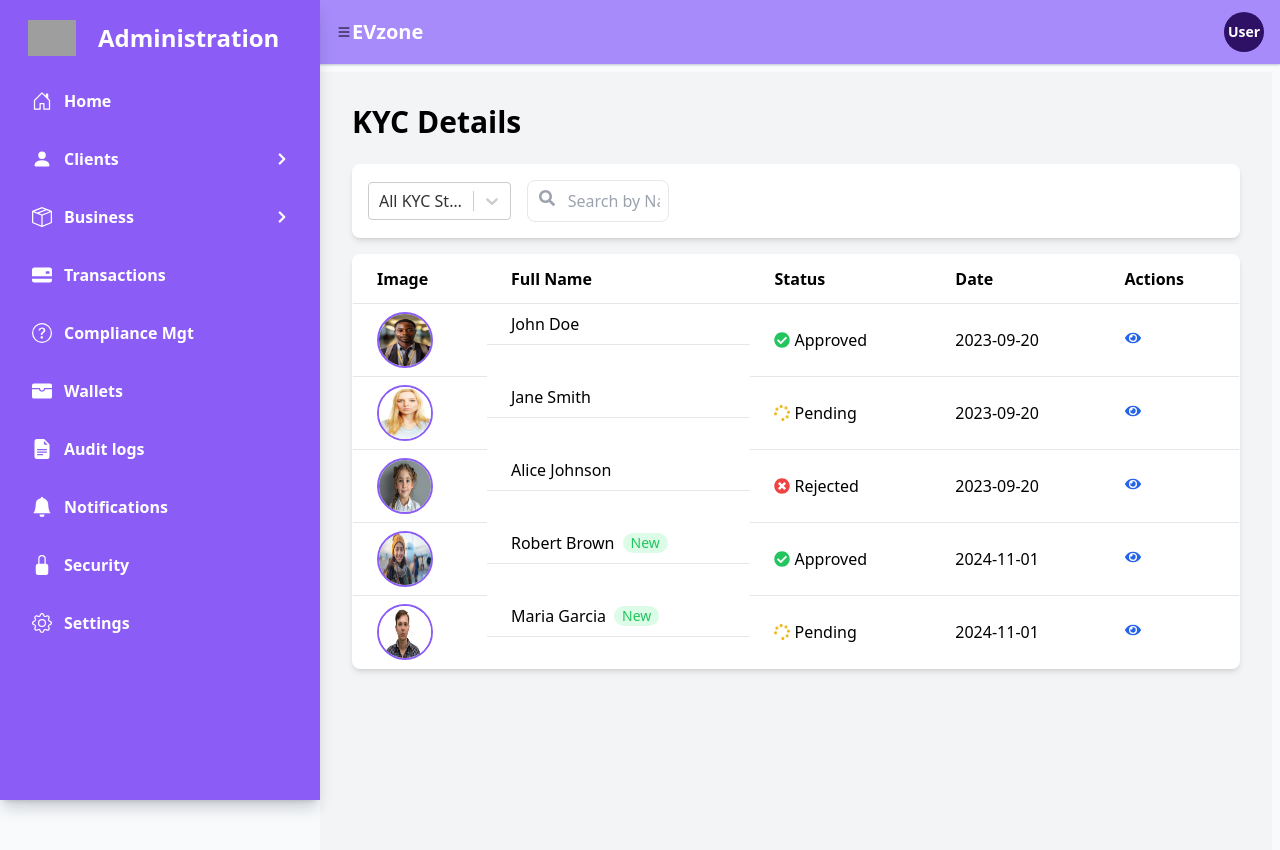
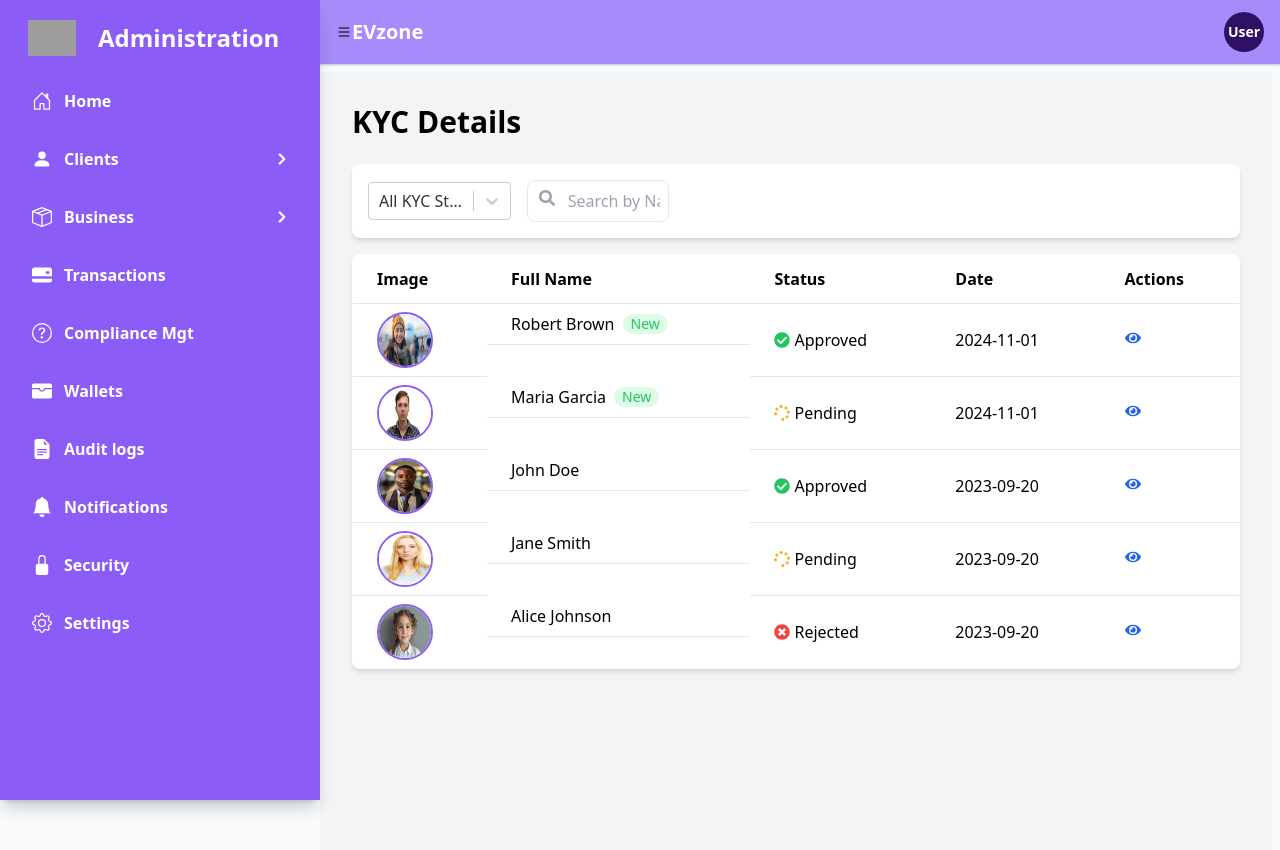
Before and after one commit to Allanthe/efssuper, a Next.js app: page /client/kyc in a window 1280 px wide. Shown: the top 850 px of the page. Built offline with nearby package versions, Linux system fonts and the light colour scheme; grey boxes are pictures that could not be loaded.

Commit message:
date filter

```diff
--- a/components/clients/Kyc.jsx
+++ b/components/clients/Kyc.jsx
@@ -46,6 +46,8 @@ const Kyc = () => {
     return matchesKycStatus && matchesName;
   });
 
+  const sortedClients = [...filteredClients].sort((a, b) => new Date(b.Date) - new Date(a.Date));
+
   return (
     <div className="p-8 bg-gray-100 min-h-screen">
       <h1 className="text-3xl font-bold mb-6">KYC Details</h1>
@@ -83,8 +85,8 @@ const Kyc = () => {
     </tr>
   </thead>
   <tbody>
-    {filteredClients.length > 0 ? (
-      filteredClients.map((client) => {
+    {sortedClients.length > 0 ? (
+      sortedClients.map((client) => {
         const isNew = new Date(client.Date) >= new Date(new Date().setDate(new Date().getDate() - 7));
         return (
           <tr key={client.personalIdentification.fullName} className="hover:bg-gray-50 transition duration-200">
--- a/tsconfig.json
+++ b/tsconfig.json
@@ -22,6 +22,6 @@
       "@/*": ["./*"]
     }
   },
-  "include": ["next-env.d.ts", "**/*.ts", "**/*.tsx", ".next/types/**/*.ts", "components/header.jsx", "app/page.jsx", "app/layout.jsx", "app/dashboard/page.jsx", "components/clients/All.jsx", "components/clients/Kyc.jsx", "components/LoginForm.jsx"],
+  "include": ["next-env.d.ts", "**/*.ts", "**/*.tsx", ".next/types/**/*.ts", "components/header.jsx", "app/page.jsx", "app/layout.jsx", "app/dashboard/page.jsx", "components/clients/All.jsx", "components/clients/Kyc.jsx", "components/LoginForm.jsx", "app/client/all/page.jsx", "components/sidebar-menu-items.jsx", "components/sidebar-menu-items.jsx"],
   "exclude": ["node_modules"]
 }
```
